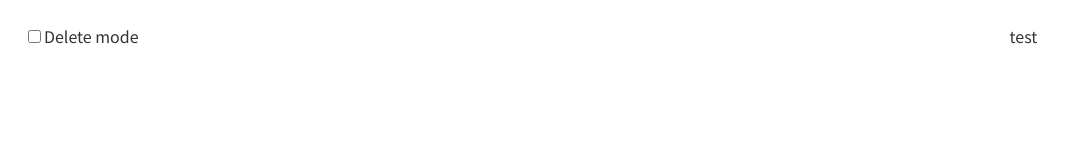
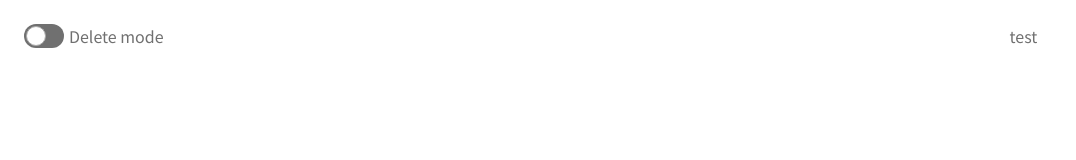
Before and after one commit to dev-hikun/lunit-test, a React (Create React App) app: page / in a window 1280 px wide. Shown: the top 160 px of the page, without its empty margins (0-1076 px from the left). Built offline with nearby package versions, Linux system fonts and the light colour scheme.

Commit message:
#2 Switch Component 완료

```diff
--- a/package.json
+++ b/package.json
@@ -1,5 +1,5 @@
 {
-  "name": "soomgo-test",
+  "name": "lunit-test",
   "version": "0.1.0",
   "private": true,
   "dependencies": {
--- a/src/assets/styles/_color.scss
+++ b/src/assets/styles/_color.scss
@@ -0,0 +1,6 @@
+$violet: rgb(155, 89, 182);
+$purple: #748ffc;
+$purple-light: #849bfc;
+$default-text-color: #707070;
+$gray-light: #aaa;
+$white: white;
--- a/src/assets/styles/_input.scss
+++ b/src/assets/styles/_input.scss
@@ -1,3 +1,38 @@
 .switch {
+  display: flex;
 
+  span {
+    display: block;
+    position: relative;
+    width: 24px;
+    height: 24px;
+    border-radius: 12px;
+    width: 40px;
+    padding: 2px 2px;
+    margin-right: 5px;
+    background-color: $default-text-color;
+
+    &:before {
+      width: 18px;
+      height: 18px;
+      border-radius: 12px;
+      background-color: $white;
+      border: 1px solid $gray-light;
+      content: '';
+      display: block;
+      transition: all 0.3s ease;
+    }
+  }
+
+  input[type=checkbox] {
+    display: none;
+
+    &:checked ~ span {
+
+    background-color: $purple;
+      &:before {
+        transform: translateX(16px);
+      }
+    }
+  }
 }
--- a/src/assets/styles/main.scss
+++ b/src/assets/styles/main.scss
@@ -1,4 +1,5 @@
 @import './color';
+@import './input';
 @import './drawingArea';
 
 html,
@@ -26,7 +27,7 @@ input {
     sans-serif;
   font-size: 1rem;
   line-height: 1.5;
-  color: #333;
+  color: $default-text-color;
 }
 
 
--- /dev/null
+++ b/src/common/util.js
@@ -0,0 +1,9 @@
+/**
+ *
+ * @param {string} prefix - String to prefix ID with
+ * @returns
+ */
+export function getUniqueId(prefix = 'lunit') {
+  const uid = new Date().getTime() + Math.random().toString(36).slice(2);
+  return `${prefix}-${uid}`;
+}
--- a/src/components/Switch.tsx
+++ b/src/components/Switch.tsx
@@ -1,17 +1,25 @@
+import { getUniqueId } from 'common/util';
 import React from 'react';
 interface SwitchProps {
+  id?: string;
+  label?: string;
+  className?: string;
+  isDisabled?: boolean;
   checked?: boolean;
   onChange?: (e: React.ChangeEvent<HTMLInputElement>) => void;
-  id?: string;
-  label?: string;
 }
 const Switch = ({ id, label, checked, onChange }: SwitchProps) => {
-  return (
-    <label htmlFor={id} className="switch">
+  const switchId = id || getUniqueId();
+
+  const checkboxElement = <input id={switchId} type="checkbox" checked={checked} onChange={onChange} />;
+  const labelElement = (
+    <label htmlFor={switchId} className="switch">
+      {checkboxElement}
       <span />
-      <input id={id} type="checkbox" checked={checked} onChange={onChange} />
       {label}
     </label>
   );
+
+  return labelElement;
 };
 export default Switch;
--- /dev/null
+++ b/src/interface.ts
@@ -0,0 +1,4 @@
+export interface ObjectList {
+  id: string;
+
+}
```
Also changed, not shown: 1 other file (tests, documents, lock files or other folders).
